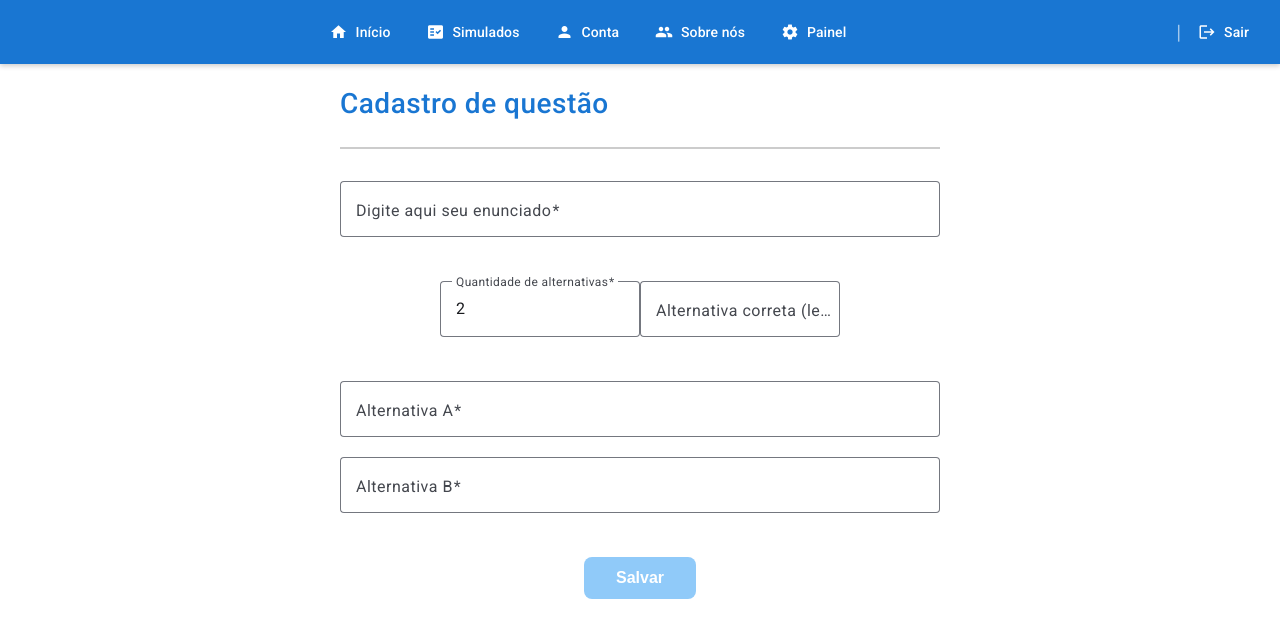
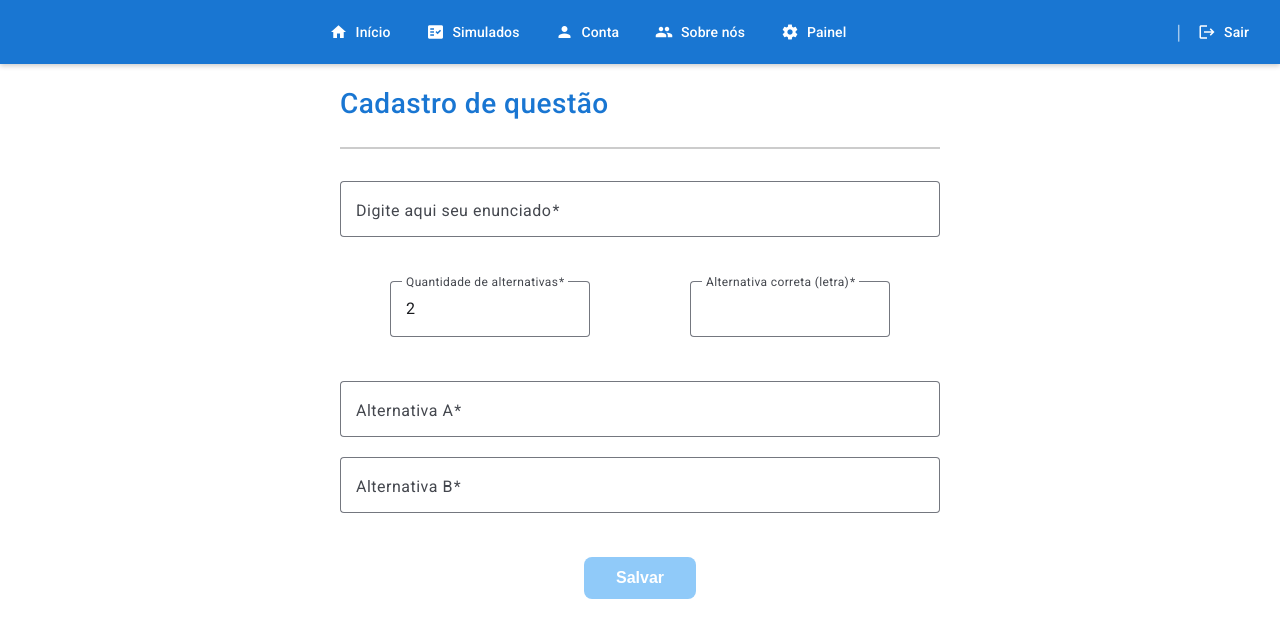
Before and after one commit to anamartins98/any-simulados-frontend, an Angular app: page /questoes/cadastrar in a window 1280 px wide. Shown: the top 638 px of the page. Built offline with nearby package versions, Linux system fonts and the light colour scheme.

Commit message:
Ajustes de estilização Ajustes de estilização

```diff
--- a/src/app/feature/questoes/cadastrar/cadastrar.component.html
+++ b/src/app/feature/questoes/cadastrar/cadastrar.component.html
@@ -15,12 +15,12 @@
       </mat-form-field>
 
       <div class="flex gap-4">
-        <mat-form-field appearance="outline" class="form-field-sm">
+        <mat-form-field style="margin-right: 100px;" appearance="outline" class="form-field-sm">
           <mat-label>Quantidade de alternativas</mat-label>
           <input matInput type="number" formControlName="quantidade" (wheel)="onWheel($event)" />
         </mat-form-field>
 
-        <mat-form-field appearance="outline" class="form-field-sm">
+        <mat-form-field appearance="outline" class="form-field-sm" [floatLabel]="'always'">
           <mat-label>Alternativa correta (letra)</mat-label>
           <input
             matInput
--- a/src/app/feature/questoes/cadastrar/cadastrar.component.scss
+++ b/src/app/feature/questoes/cadastrar/cadastrar.component.scss
@@ -63,3 +63,7 @@
     margin: 0.2rem auto 1.0rem auto;
     border-top: 2px solid #ccc;
 }
+
+.inline-field {
+    display: inline-flex;
+}
```
